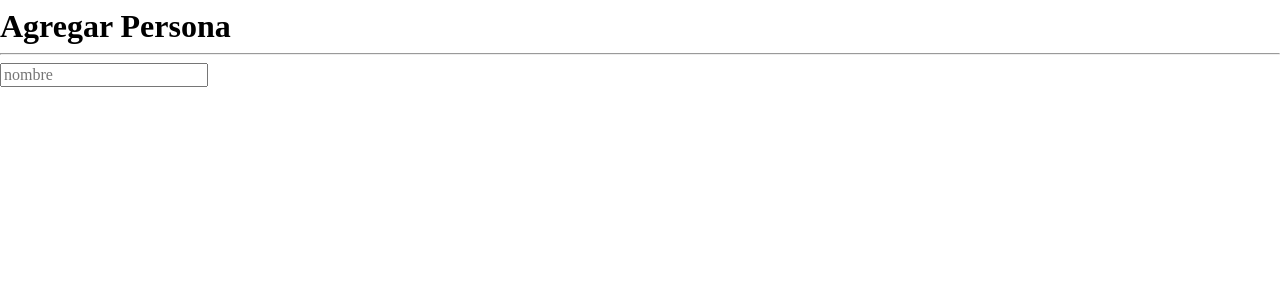
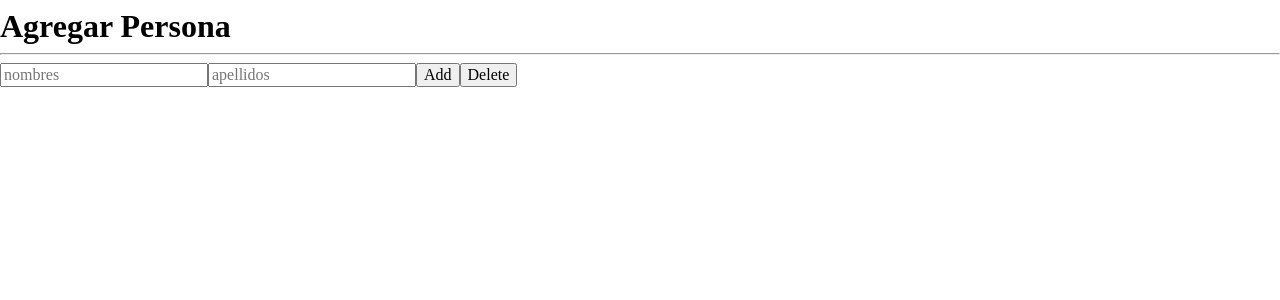
Before and after one commit to nicolaymh/Crud-useReducer, a React (Create React App) app: page / in a window 1280 px wide. Shown: the top 300 px of the page. Built offline with nearby package versions, Linux system fonts and the light colour scheme.

Commit message:
Terminando de hacer el submit del formulario y agregando case al usereducer

```diff
--- a/src/App.js
+++ b/src/App.js
@@ -1,4 +1,8 @@
-import { useReducer } from 'react';
+import { useReducer, useState } from 'react';
+import {
+    initialStateForm,
+    PERSONAS_TYPES,
+} from './personasAction/personasAction.';
 import {
     initialStatePersonas,
     personasReducer,
@@ -11,18 +15,67 @@ const App = () => {
         initialStatePersonas,
     );
 
+    const [stateForm, setStateForm] = useState(initialStateForm);
+    const { nombres, apellidos } = stateForm;
+
+    const handleInputChange = ({ target }) => {
+        setStateForm({
+            ...stateForm,
+            [target.name]: target.value,
+        });
+    };
+    const handleSubmit = (e) => {
+        e.preventDefault();
+
+        const nuevaPersona = {
+            id: new Date().getTime(),
+            nombres,
+            apellidos,
+        };
+
+        dispatch({ type: PERSONAS_TYPES.ADD, payload: nuevaPersona });
+
+        setStateForm(initialStateForm);
+    };
+    const handleDelete = () => {};
+
     return (
         <div>
             <h1>Agregar Persona</h1>
             <hr />
 
-            <form>
+            <form onSubmit={handleSubmit}>
                 <input
+                    className=''
                     type='text'
-                    placeholder='nombre'
+                    placeholder='nombres'
                     autoComplete='off'
+                    name='nombres'
+                    value={nombres}
+                    onChange={handleInputChange}
                 ></input>
+
+                <input
+                    className=''
+                    type='text'
+                    placeholder='apellidos'
+                    autoComplete='off'
+                    name='apellidos'
+                    value={apellidos}
+                    onChange={handleInputChange}
+                ></input>
+
+                <button onClick={handleSubmit}>Add</button>
+                <button onClick={handleDelete}>Delete</button>
             </form>
+
+            <ul>
+                {personas.map((persona, index) => (
+                    <li key={index}>
+                        {persona.nombres} {persona.apellidos}
+                    </li>
+                ))}
+            </ul>
         </div>
     );
 };
--- a/src/personasAction/personasAction..js
+++ b/src/personasAction/personasAction..js
@@ -2,3 +2,9 @@ export const PERSONAS_TYPES = {
     ADD: 'ADD',
     DELETE: 'DELETE',
 };
+
+export const initialStateForm = {
+    id: 0,
+    nombres: '',
+    apellidos: '',
+};
--- a/src/personasReducer/personasReducer.js
+++ b/src/personasReducer/personasReducer.js
@@ -5,7 +5,7 @@ export const initialStatePersonas = [];
 export const personasReducer = (personas, action) => {
     switch (action.type) {
         case PERSONAS_TYPES.ADD:
-            return;
+            return [...personas, action.payload];
 
         case PERSONAS_TYPES.DELETE:
             return;
```
